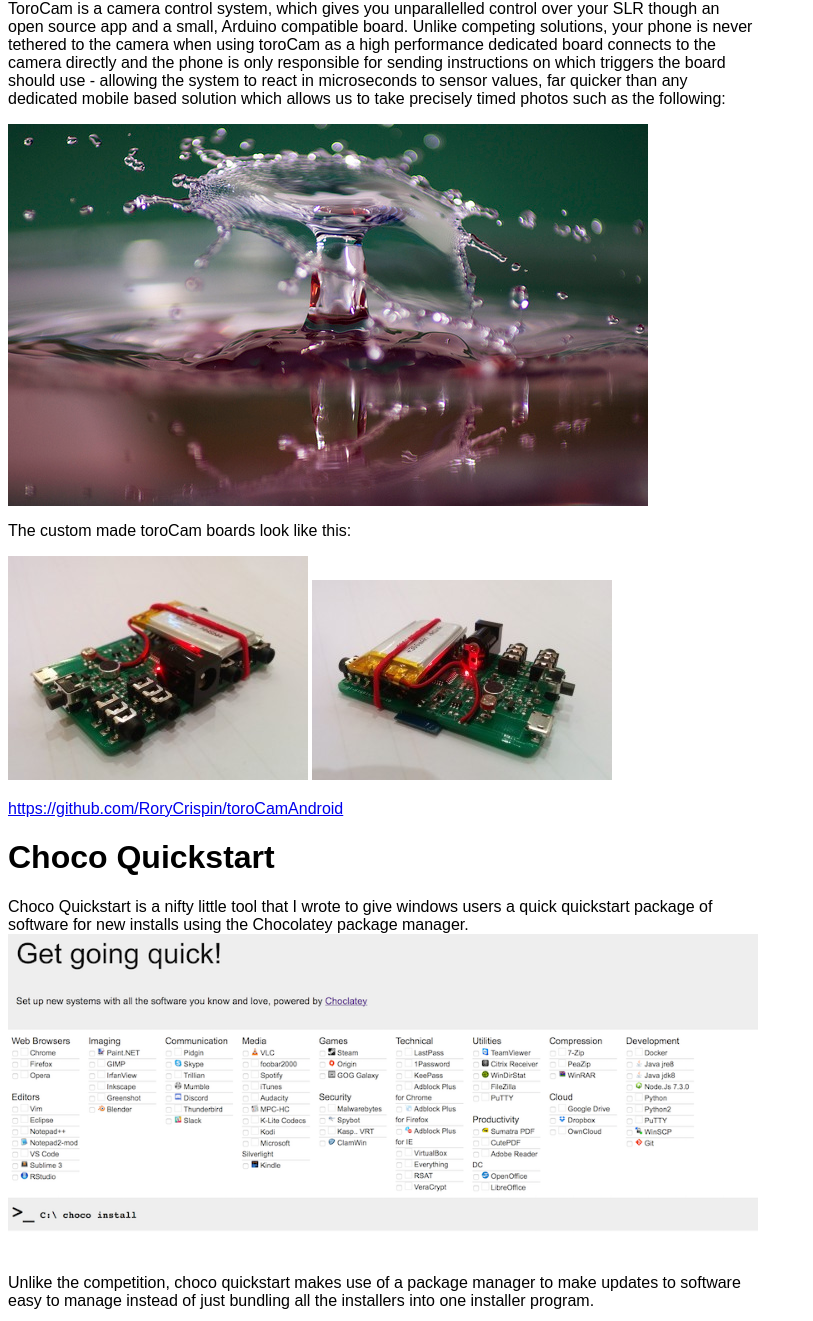
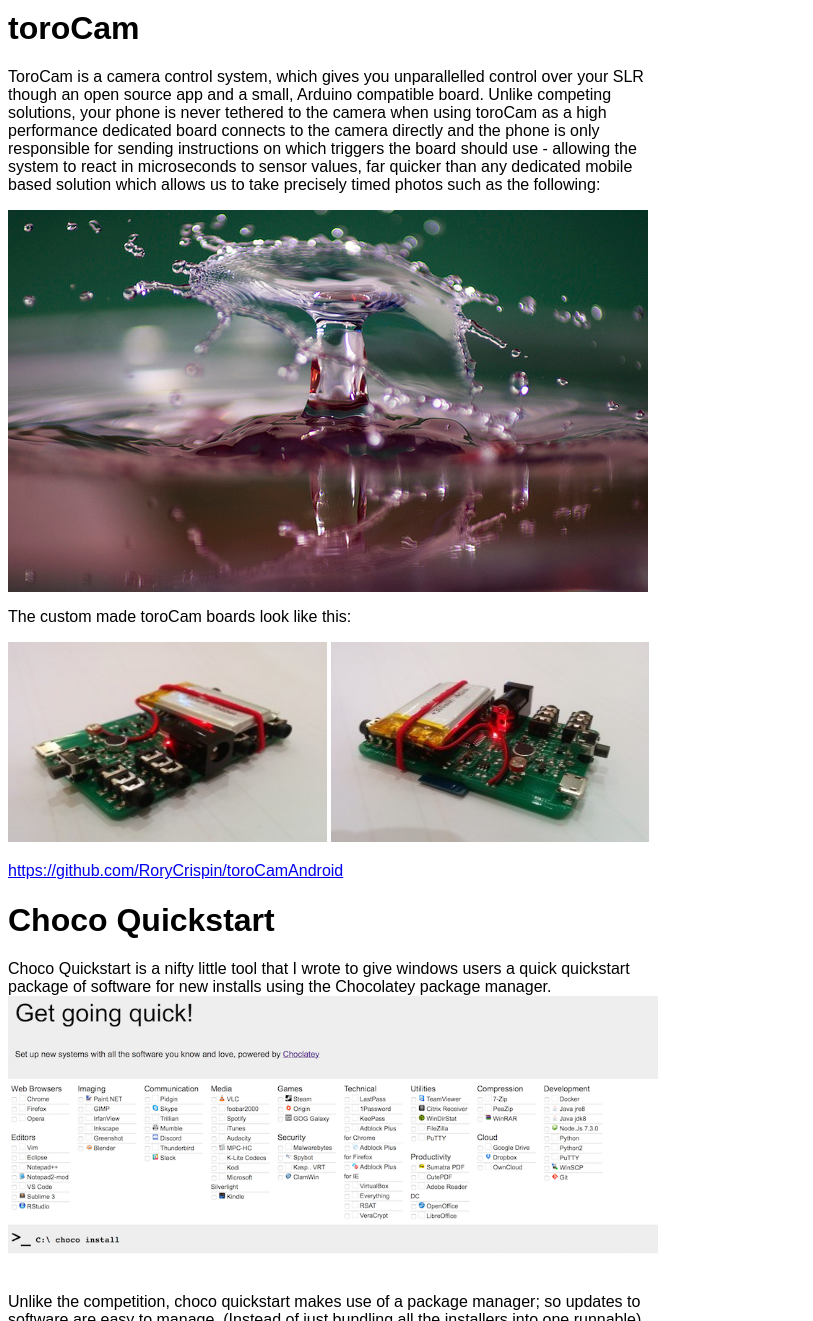
Before and after one commit to RoryCrispin/rorycrispin.github.io, a plain HTML site: page index.html in a window 1280 px wide. Shown: the part 1479-2800 px from the top of the page, without its empty margins (0-813 px from the left). Drawn offline with Linux system fonts and the light colour scheme.

Commit message:
tidy up styling

```diff
--- a/index.html
+++ b/index.html
@@ -1,10 +1,17 @@
 <style>
 body {
-    max-width: 750px;
+    max-width: 650px;
     font-family: sans-serif;
 }
+
 img {
     max-width: 100%;
+}
+
+.toroImages img {
+    height:200px;
+    width:49%;
+
 }
 </style>
 <title>
@@ -12,7 +19,7 @@
 </title>
 <h1 id="rory-crispin">Rory Crispin</h1>
 <p><img src="./dp.jpg" /></p>
-<p>Final year Computer Science student at the University of Nottingham with an interest in Functional Programming, Embedded Systems and Network Technologies.</p>
+<p>Graduate Computer Science student at the University of Nottingham with an interest in Functional Programming, Embedded Systems and Network Technologies. Presently working in the Cloud R&amp;D team @ <a href="https://starleaf.com">Starleaf</a>.</p>
 <p><strong>Email</strong>: rorycr \~/ icloud.com</p>
 <p><strong>Linkedin CV</strong>: <a href="https://www.linkedin.com/in/rory-crispin/" class="uri">https://www.linkedin.com/in/rory-crispin/</a></p>
 <p><strong>Github</strong> <a href="https://github.com/RoryCrispin" class="uri">https://github.com/RoryCrispin</a></p>
@@ -23,16 +30,18 @@
 <p>Abstract: In this project, we explore the concept of playing Texas Hold 'em Poker without a trusted authority by using a decentralised Peer to Peer network model. We consider the applications of such a protocol in fighting internet censorship while avoiding funding corrupt casinos, and the resultant challenges involving the cryptographic protocol, the lack of trust in such a decentralised system and in the implementation of poker. The final product is a toolkit for peer to peer card games, with an implementation of Texas Hold 'em poker to demonstrate it’s functionality. <a href="./psyrc3-g53ids-no-appendix.pdf">PDF link</a></p>
 <h1 id="lightbox">LightBox</h1>
 <p><a
-href="https://www.youtube.com/watch?v=fLfHxIgfHbs&list=PLiMFSoShr-2CHHhh7sUthnF5c6HZwKOro"> <img src="./mirror_yt.jpg" width="600em"> </a></p>
+href="https://www.youtube.com/watch?v=fLfHxIgfHbs&list=PLiMFSoShr-2CHHhh7sUthnF5c6HZwKOro"> <img src="./mirror_yt.jpg"> </a></p>
 <h1 id="torocam">toroCam</h1>
 <p>ToroCam is a camera control system, which gives you unparallelled control over your SLR though an open source app and a small, Arduino compatible board. Unlike competing solutions, your phone is never tethered to the camera when using toroCam as a high performance dedicated board connects to the camera directly and the phone is only responsible for sending instructions on which triggers the board should use - allowing the system to react in microseconds to sensor values, far quicker than any dedicated mobile based solution which allows us to take precisely timed photos such as the following:</p>
 <p><img src="./dropPhoto.jpg" /></p>
-<p>The custom made toroCam boards look like this:</p>
+The custom made toroCam boards look like this:
+<div class="toroImages">
 <p><img src="./tcBoard1.jpg" /> <img src="./tcBoard2.jpg" /></p>
+</div>
 <p><a href="https://github.com/RoryCrispin/toroCamAndroid" class="uri">https://github.com/RoryCrispin/toroCamAndroid</a></p>
 <h1 id="choco-quickstart">Choco Quickstart</h1>
 <p>Choco Quickstart is a nifty little tool that I wrote to give windows users a quick quickstart package of software for new installs using the Chocolatey package manager. <img src="./quickstart.png" /></p>
-<p>Unlike the competition, choco quickstart makes use of a package manager to make updates to software easy to manage instead of just bundling all the installers into one installer program.</p>
+<p>Unlike the competition, choco quickstart makes use of a package manager; so updates to software are easy to manage. (Instead of just bundling all the installers into one runnable)</p>
 <p><a href="https://github.com/RoryCrispin/Chocolatey-Quickstart" class="uri">https://github.com/RoryCrispin/Chocolatey-Quickstart</a></p>
 <h1 id="chive-music-player">Chive music player</h1>
 <p>Chive is a web based music streaming website that pulls data about Albums, Artists, Genres and related music from the Last.fm and MusicBrainz APIs, presenting a music-first frontend that looks up the relevant youtube videos for each song which is played in the background. <img src="./chiveui.jpg" alt="img" /></p>
```
Also changed, not shown: 1 other file.
